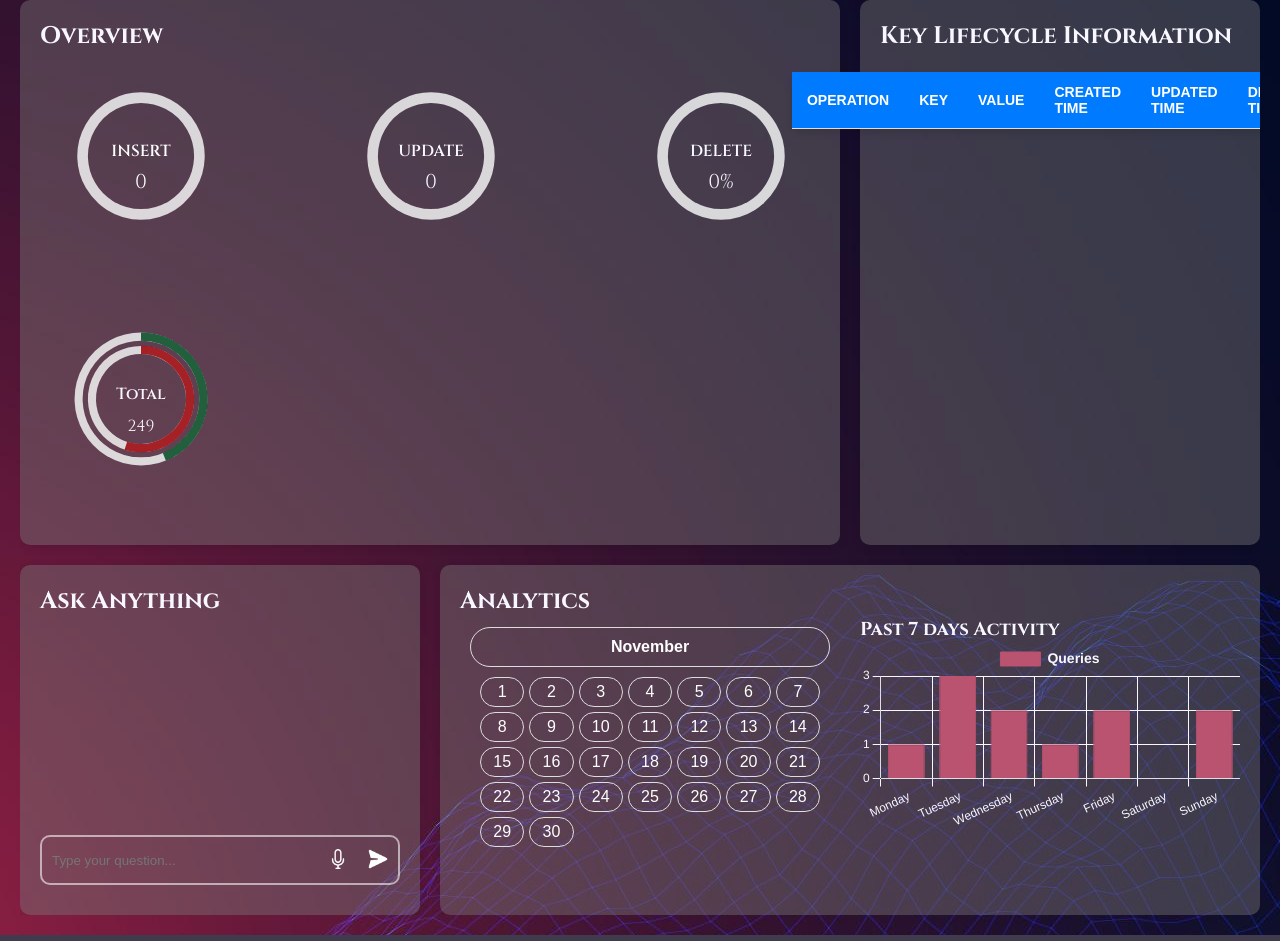
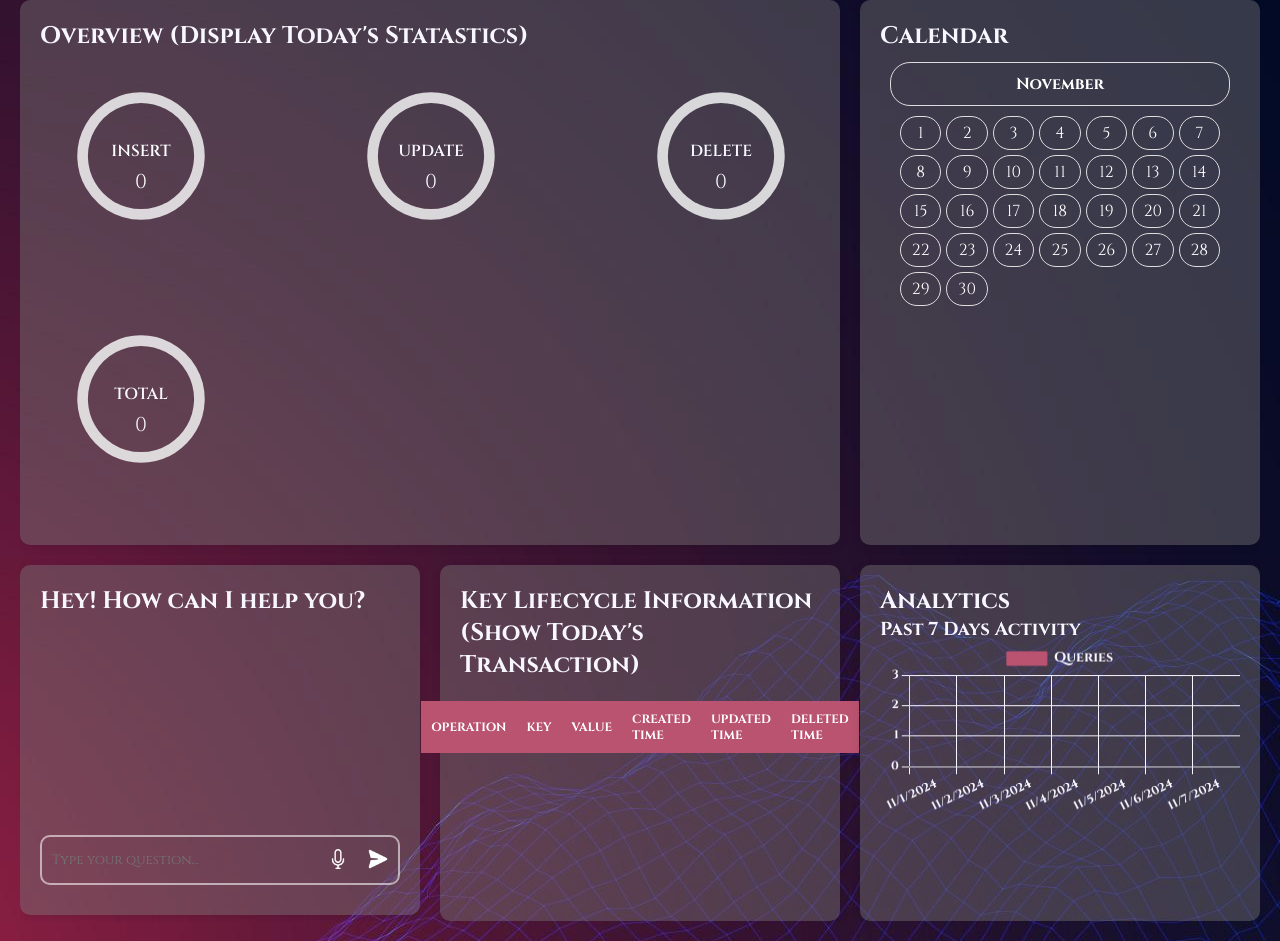
Before and after one commit to yashhvyass/BackOps.AI, a FastAPI app: page / in a window 1280 px wide. Shown: the part 52-993 px from the top of the page. Run offline with FastAPI, Linux system fonts and the light colour scheme; lists and menus that the app fills with data are empty; some libraries are stand-ins or nearby versions.

Commit message:
Feat: Modify HTML, CSS

```diff
--- a/app/llm.py
+++ b/app/llm.py
@@ -7,10 +7,10 @@ client = OpenAI(api_key=OpenAI_API_KEY)
 
 user_request = "Make an entry to my table with key 'name' and value is 'dhruv'. Also remove data with key 'email' and value 'dgb@gmail.com'. also change my existing name from dhruv to dev"
 
-def parse_from_llm(user_request):
+async def parse_from_llm(user_request):
     try:
         # Call OpenAI API
-        completion = client.chat.completions.create(
+        completion = await client.chat.completions.create(
             model="gpt-4o-2024-05-13",
             messages=[
                 {
--- a/app/main.py
+++ b/app/main.py
@@ -51,47 +51,54 @@ def parsePrompt(request: Request, prompt: Annotated[str, Form()], session: Sessi
 
     msg = ""
 
-    print(prompt)
     try:
         parsed_user_inputs = parse_from_llm(prompt)
-        print(parsed_user_inputs)
     except Exception:
-        msg = "Not able to parse given prompt"
+        msg = "Sorry!, Not able to serve request now."
+
+        in_memory_session["answers"].append(msg)
+
+        return RedirectResponse(url="/", status_code=303)
 
     in_memory_session["questions"].append(prompt)
 
-    for input in parsed_user_inputs:
-        action = input.get("action")
-        key = input.get("key")
-        value = input.get("value", "")
+    try:
+        for input in parsed_user_inputs:
+            action = input.get("action")
+            key = input.get("key")
+            value = input.get("value", "")
 
 
-        if action.lower() == "insert":
+            if action.lower() == "insert":
 
-            try:
-                createKeyValue(key, value, session)
-            except KeyAlreadyExist as e:
-                print(e)
-                msg = e
-            else:
-                msg = f"Successfully inserted given {key}: {value}"
+                try:
+                    createKeyValue(key, value, session)
+                except KeyAlreadyExist as e:
+                    print(e)
+                    msg = e
+                else:
+                    msg = f"Successfully inserted given {key}: {value}"
 
-        elif action.lower() == "update":
+            elif action.lower() == "update":
 
-            try:
-                updateKeyValue(key, value, session)
-            except KeyNotFound as e:
-                msg = e
-            else:
-                msg = f"Successfully updated existing key: {key} with new value: {value}"
+                try:
+                    updateKeyValue(key, value, session)
+                except KeyNotFound as e:
+                    msg = e
+                else:
+                    msg = f"Successfully updated existing key: {key} with new value: {value}"
 
-        elif action.lower() == "delete":
-            try:
-                deleteKeyValue(key, session)
-            except KeyNotFound as e:
-                msg = e
-            else:
-                msg = f"Successfully deleted existing key: {key}"
+            elif action.lower() == "delete":
+                try:
+                    deleteKeyValue(key, session)
+                except KeyNotFound as e:
+                    msg = e
+                else:
+                    msg = f"Successfully deleted existing key: {key}"
+
+            in_memory_session["answers"].append(msg)
+    except Exception:
+        msg = "Sorry!, Not able to serve request now."
 
         in_memory_session["answers"].append(msg)
 
@@ -101,3 +108,17 @@ def parsePrompt(request: Request, prompt: Annotated[str, Form()], session: Sessi
 @app.get("/get-log-stats/{year}/{month}/{day}")
 def log_stats(year: int, month: int, day: int):
     return utils.get_stats(year, month, day)
+
+@app.get("/get-past-day-log-stats")
+def log_stats_of_past_days(days: int):
+    ans = {"count": [], "date": []}
+
+    year, month, current_day = utils.get_today_date_attr()
+
+    for day in range(1, days + 1):
+        stats = utils.get_stats(year, month, current_day - day)
+
+        ans["count"].append(stats["Inserted"] + stats["Updated"] + stats["Deleted"])
+        ans["date"].append(f"{month}/{day}/{year}")
+
+    return ans
--- a/app/static/css/dashboard.css
+++ b/app/static/css/dashboard.css
@@ -257,6 +257,8 @@ h3{
     border-radius: 5px;
     border: none;
     background-color: transparent;
+    font-family: "Cinzel";
+    color: rgba(255, 255, 255, 0.567)
 }
 .chat-input-container input:focus{
     border: none;
@@ -290,7 +292,7 @@ h3{
 .analytics-section {
     height: 350px; /* Fixed height */
     overflow: hidden;
-    grid-column: span 4;
+    grid-column: span 3;
 }
 
 .analytics-container {
@@ -298,14 +300,19 @@ h3{
     display: flex;
     gap: 20px;
 }
-
+.calendar-section{
+    grid-column: span 2;
+    font-family: "Cinzel"
+}
 .calendar-container {
     flex: 1;
     max-height: 100%;
     overflow: hidden;
 }
 
-
+.charts-section{
+    grid-column: span 2;
+}
 .activity-chart {
     flex: 1;
     max-height: 100%;
@@ -320,6 +327,7 @@ h3{
     background: transparent;
     padding: 10px;
     overflow: hidden;
+    font-family: "Cinzel"
 }
 
 .calendar .header {
@@ -329,6 +337,7 @@ h3{
     font-weight: bold;
     border: 1px solid #ddd;
     border-radius: 20px;
+    font-family: "Cinzel"
 }
 
 .calendar .days {
@@ -336,6 +345,7 @@ h3{
     grid-template-columns: repeat(7, 1fr);
     gap: 5px;
     padding: 10px;
+    font-family: "Cinzel"
 }
 
 .calendar .day {
@@ -344,6 +354,7 @@ h3{
     border: 1px solid #ddd;
     border-radius: 20px;
     color: white;
+    font-family: "Cinzel"
 }
 
 .calendar .day:hover{
@@ -390,18 +401,21 @@ h3{
     padding: 10px 15px;
     border-radius: 20px;
     margin: 0;
+    font-family: "Cinzel"
 }
 
 .question p {
     background-color: #f0f0f0;
     color: #333;
     border-bottom-left-radius: 0;
+    font-family: "Cinzel"
 }
 
 .answer p {
-    background-color: #8eb4a2;
+    background-color: #ba5370cb;
     color: #fff;
     border-bottom-right-radius: 0;
+    font-family: "Cinzel"
 }
 
 .button-container {
@@ -443,37 +457,36 @@ h3{
 .table-container {
     display: flex;
     justify-content: space-between;
-    gap: 20px;
+    font-size: 12px;
+    font-family: "Cinzel", serif;
+    overflow: scroll;
 }
 
 .custom-table {
     border-collapse: collapse;
-    width: 30%;
-    background: #fff;
-    box-shadow: 0 4px 6px rgba(0, 0, 0, 0.1);
-    border-radius: 8px;
-    overflow: scroll;
+    width: 50px;
+    background: #ffffffa2;
+    border-radius: 10px;
 }
 
 .custom-table th,
 .custom-table td {
-    padding: 12px 15px;
+    padding: 10px 10px;
     text-align: left;
-    border-bottom: 1px solid #ddd;
+
 }
 
 .custom-table th {
-    background-color: #007bff;
+    background-color: #ba5370;
     color: #fff;
     text-transform: uppercase;
-    font-size: 14px;
-}
-
-.custom-table tr:hover {
-    background-color: #f1f1f1;
+    font-size: 12px;
+    font-family: "Cinzel", serif;
 }
 
 .custom-table td {
-    font-size: 14px;
+    font-size: 12px;
     color: #555;
+    font-family: "Cinzel", serif;
+    font-weight: bold;
 }
--- a/app/static/js/dashboard.js
+++ b/app/static/js/dashboard.js
@@ -24,23 +24,16 @@ class Dashboard {
 
   initializeCharts() {
       // Activity Chart
+      this.fetchPastSevenDaysCount().then((result) => {
         const ctx = document.getElementById('activityChart').getContext('2d');
         this.activityChart = new Chart(ctx, {
           type: "bar",
           data: {
-            labels: [
-              "Monday",
-              "Tuesday",
-              "Wednesday",
-              "Thursday",
-              "Friday",
-              "Saturday",
-              "Sunday",
-            ],
+            labels: result.date,
             datasets: [
               {
                 label: "Queries",
-                data: [1, 3, 2, 1, 2, 0, 2],
+                data: result.count,
                 backgroundColor: "#BA5370",
                 borderColor: "#BA5370",
                 borderWidth: 1,
@@ -57,6 +50,11 @@ class Dashboard {
                 },
                 ticks: {
                   color: "#f8f7ff", // Color of the labels for the x-axis
+                  font: {
+                    family: "Cinzel", // Font family for y-axis labels
+                    size: 12, // Font size for y-axis labels
+                    weight: "bold", // Optional: Font weight for y-axis labels
+                  },
                 },
               },
               y: {
@@ -65,6 +63,11 @@ class Dashboard {
                 ticks: {
                   stepSize: 1,
                   color: "#f8f7ff", // Color of the labels for the y-axis
+                  font: {
+                    family: "Cinzel", // Font family for y-axis labels
+                    size: 12, // Font size for y-axis labels
+                    weight: "bold", // Optional: Font weight for y-axis labels
+                  },
                 },
                 grid: {
                   color: "#f8f7ff", // Color of the grid lines for the y-axis
@@ -79,12 +82,34 @@ class Dashboard {
                   font: {
                     size: 14, // Font size for the legend label
                     weight: "bold", // Font weight for the legend label
+                    family: "Cinzel",
                   },
                 },
               },
             },
           },
         });
+      });
+  }
+
+  async fetchPastSevenDaysCount(){
+    try {
+      const response = await fetch("http://127.0.0.1:8000/get-past-day-log-stats?days=7", {
+        method: 'GET',
+        headers: {
+          'Accept': 'application/json'
+        }
+      });
+
+      if (!response.ok) {
+        throw new Error(`HTTP error! status: ${response.status}`);
+      }
+
+      const data = await response.json();
+      return data;
+    } catch (error) {
+      console.error('Error fetching past day log stats:', error);
+    }
   }
 
   // Clean up method to prevent memory leaks
@@ -123,14 +148,6 @@ class Dashboard {
 
       calendar.appendChild(daysContainer);
   }
-
-    // loadInitialData() {
-    //     // Set initial values
-    //     this.totalQueriesElement.textContent = '156';
-    //     this.avgResponseTimeElement.textContent = '0.3s';
-    //     this.successRateElement.textContent = '98.5%';
-    //     this.randomvizElement.textContent = '70.5%';
-    // }
 }
 
 // Initialize dashboard when DOM is loaded and handle cleanup
--- a/app/templates/index.html
+++ b/app/templates/index.html
@@ -26,7 +26,7 @@
         <main class="dashboard-grid">
             <!-- Overview Section -->
             <section class="overview-section dashboard-card">
-                <h2>Overview</h2>
+                <h2>Overview (Display Today's Statastics)</h2>
                 <div class="charts-container">
                     <div class="chart-card">
                         <div class="chart-wrapper">
@@ -51,7 +51,7 @@
                     <div class="chart-card">
                         <div class="chart-wrapper">
                             <!-- Placeholder for the ApexCharts chart -->
-                            <div id="chart"></div>
+                            <div id="chart4"></div>
                         </div>
                         <p class="chartlabel"></p>
                     </div>
@@ -61,9 +61,44 @@
             </section>
 
 
+            <section class="calendar-section dashboard-card">
+                <h2>Calendar</h2>
+                <div class="calendar-container">
+                    <div id="calendar" class="calendar"></div>
+                </div>
+            </section>
+
+            <!-- Ask Anything Section -->
+            <section class="ask-section dashboard-card">
+                <h2>Hey! How can I help you?</h2>
+                <div id="chatMessages" class="chat-messages">
+                    <!-- <div class="chat-input-container"> -->
+                        {% for question, answer in questions_answers %}
+                          <div class="message question">
+                            {% if question %}
+                                <p>{{ question }}</p>
+                            {% endif %}
+                          </div>
+                          <div class="message answer">
+                            {% if answer %}
+                                <p>{{ answer }}</p>
+                            {% endif %}
+                          </div>
+                        {% endfor %}
+                    <!-- </div> -->
+                </div>
+                <form action="{{url_for('parsePrompt')}}" method="POST">
+                    <div class="chat-input-container">
+                        <input type="text" id="prompt" name="prompt" placeholder="Type your question...">
+                        <button id="voiceBtn" class="voice-btn"><img class="mic" src="../static/media/mic1.png"/></button>
+                        <button id="sendBtn" class="send-btn"><img class="mic" src="../static/media/send.png" /></button>
+                    </div>
+                </form>
+            </section>
+
             <!-- Query Visualization Section -->
             <section class="query-section dashboard-card">
-                <h2>Key Lifecycle Information</h2>
+                <h2>Key Lifecycle Information (Show Today's Transaction)</h2>
                 <div class="visualization-container">
                     <div class="table-container">
                         <table class="custom-table">
@@ -120,47 +155,19 @@
                 </div>
             </section>
 
-            <!-- Ask Anything Section -->
-            <section class="ask-section dashboard-card">
-                <h2>Ask Anything</h2>
-                <div id="chatMessages" class="chat-messages">
-                    <!-- <div class="chat-input-container"> -->
-                        {% for question, answer in questions_answers %}
-                          <div class="message question">
-                            {% if question %}
-                                <p>{{ question }}</p>
-                            {% endif %}
+
+
+            <section class="charts-section dashboard-card">
+                <h2>Analytics</h2>
+                <div class="charts-container">
+                    <div class="activity-chart">
+                        <h3>Past 7 Days Activity</h3>
+                        <canvas id="activityChart"></canvas>
                     </div>
-                          <div class="message answer">
-                            {% if answer %}
-                                <p>{{ answer }}</p>
-                            {% endif %}
+                    <!-- Add more charts here if needed -->
                 </div>
-                        {% endfor %}
-                    <!-- </div> -->
-                </div>
-                <form action="{{url_for('parsePrompt')}}" method="POST">
-                    <div class="chat-input-container">
-                        <input type="text" id="prompt" name="prompt" placeholder="Type your question...">
-                        <button id="voiceBtn" class="voice-btn"><img class="mic" src="../static/media/mic1.png"/></button>
-                        <button id="sendBtn" class="send-btn"><img class="mic" src="../static/media/send.png" /></button>
-                    </div>
-                </form>
             </section>
 
-            <!-- Analytics Section -->
-            <section class="analytics-section dashboard-card">
-                <h2>Analytics</h2>
-                <div class="analytics-container">
-                    <div class="calendar-container">
-                        <div id="calendar" class="calendar"></div>
-                    </div>
-                    <div class="activity-chart">
-                        <h3>Past 7 days Activity</h3>
-                        <canvas id="activityChart"></canvas>
-                    </div>
-                </div>
-            </section>
         </main>
     </div>
     <script>
@@ -264,11 +271,11 @@
                         value: {
                             color: '#f8f7ff', // Color for the percentage (e.g., "70")
                             fontSize: '20px', // Optional: Set font size for the percentage
-                            fontFamily: "Cinzel"
-                        },
+                            fontFamily: "Cinzel",
                             formatter: function (){
                                 return deleteData;
                             }
+                        },
                     },
                 },
             },
@@ -279,43 +286,42 @@
         radialChartInstance.render();
     </script>
     <script>
+        var total = JSON.parse('{{ (update + insert + delete) | tojson }}');
         var options = {
-            series: [44, 55],
+            series: [total],  // Percentage value for the radial bar
             chart: {
                 height: 200,
-                type: 'radialBar',
+                type: 'radialBar',  // Radial bar chart type
             },
-            colors: ['#004b23', '#9d0208'],
+            colors: ['#2b2a2a'],
             plotOptions: {
+
                 radialBar: {
+                    hollow: {
+                        size: '60%',  // Size of the hollow center (creating a donut effect)
+                    },
                     dataLabels: {
                         name: {
-                            fontSize: '10px',
-                            color: '#f8f7ff',
+                            color: '#f8f7ff', // Color for the label (e.g., "INSERT")
+                            fontSize: '16px', // Optional: Set font size for the label
                             fontFamily: "Cinzel"
                         },
                         value: {
-                            fontSize: '16px',
-                            color: '#f8f7ff',
-                            fontFamily: "Cinzel"
-                        },
-                        total: {
-                            show: true,
-                            label: 'Total',
-                            color: '#f8f7ff',
+                            color: '#f8f7ff', // Color for the percentage (e.g., "70")
+                            fontSize: '20px', // Optional: Set font size for the percentage
                             fontFamily: "Cinzel",
-                            formatter: function (w) {
-                                return 249; // This could be dynamically calculated if needed
-                            }
-                        }
-                    }
+                            formatter: function (){
+                                return total
                             }
                         },
-            labels: ['Success Rate', 'Error Rate'],
+                    },
+                },
+            },
+            labels: ['TOTAL'],  // Label for the radial chart
         };
 
-        var chart = new ApexCharts(document.querySelector("#chart"), options);
-        chart.render();
+        var radialChartInstance = new ApexCharts(document.querySelector("#chart4"), options);
+        radialChartInstance.render();
     </script>
     <script src="../static/js/dashboard.js"></script>
 </body>
--- a/app/utils.py
+++ b/app/utils.py
@@ -36,6 +36,9 @@ def get_stats(year: int, month: int, day: int):
 
             # Message of the log
             splitStrList = log.split("-")[-1].lstrip()
+
+            if log.split("-")[4] == 'ERROR':
+                continue
 
             op = splitStrList.split(" ")[0]
 
```
Also changed, not shown: app/database.db. Lines whose indentation alone changed are shown as unchanged.
